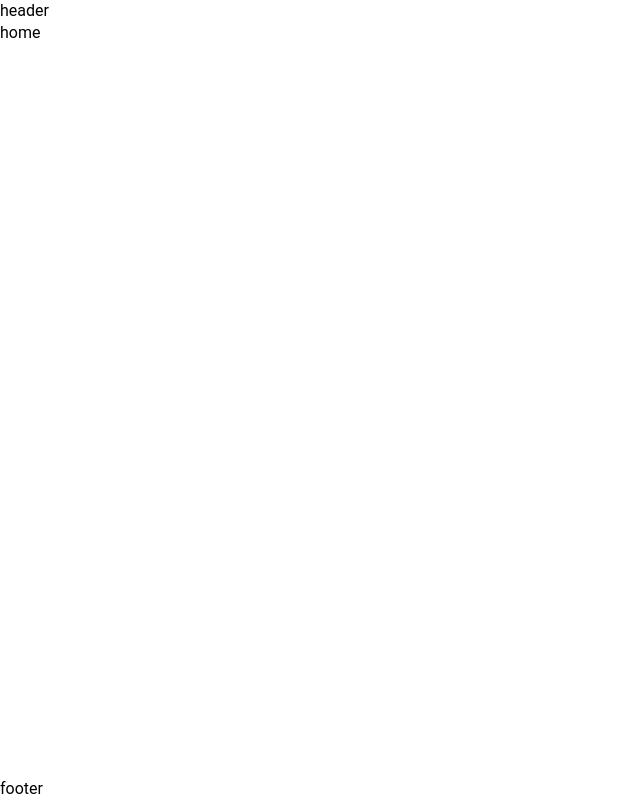
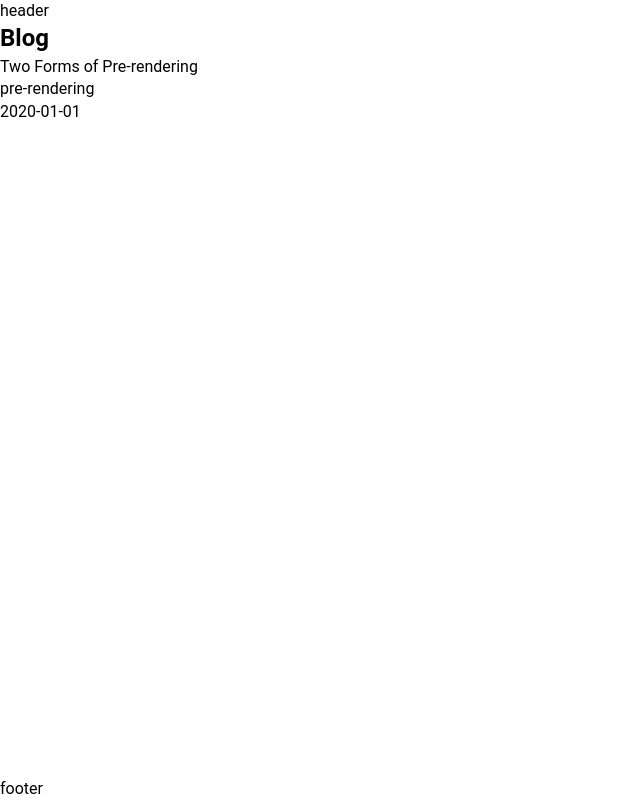
Before and after one commit to Ofadiman/ofablog, a Next.js app: page / in a window 1280 px wide. Shown: the whole page, without its empty margins (0-640 px from the left). Built offline with nearby package versions, Linux system fonts and the light colour scheme.

Commit message:
feat: add posts fetching from file system

```diff
--- /dev/null
+++ b/const/directories.const.ts
@@ -0,0 +1,3 @@
+import path from 'path'
+
+export const POSTS_DIRECTORY = path.join(process.cwd(), 'content/posts')
--- /dev/null
+++ b/const/regularExpressions.const.ts
@@ -0,0 +1 @@
+export const MARKDOWN_FILE_REGEX = /\.md$/u
--- /dev/null
+++ b/content/posts/pre-rendering.md
@@ -0,0 +1,11 @@
+---
+title: 'Two Forms of Pre-rendering'
+date: '2020-01-01'
+---
+
+Next.js has two forms of pre-rendering: **Static Generation** and **Server-side Rendering**. The difference is in **when** it generates the HTML for a page.
+
+- **Static Generation** is the pre-rendering method that generates the HTML at **build time**. The pre-rendered HTML is then _reused_ on each request.
+- **Server-side Rendering** is the pre-rendering method that generates the HTML on **each request**.
+
+Importantly, Next.js lets you **choose** which pre-rendering form to use for each page. You can create a "hybrid" Next.js app by using Static Generation for most pages and using Server-side Rendering for others.
--- /dev/null
+++ b/lib/posts.ts
@@ -0,0 +1,38 @@
+import { readdirSync, readFileSync } from 'fs'
+import matter from 'gray-matter'
+import path from 'path'
+
+import { POSTS_DIRECTORY } from '../const/directories.const'
+import { MARKDOWN_FILE_REGEX } from '../const/regularExpressions.const'
+
+type FrontmatterContent = {
+  date: string
+  title: string
+}
+
+export type PostData = FrontmatterContent & { id: string }
+
+export const getSortedPostsData = (): PostData[] => {
+  const fileNames = readdirSync(POSTS_DIRECTORY)
+  const allPostsData = fileNames.map((fileName) => {
+    const id = fileName.replace(MARKDOWN_FILE_REGEX, '')
+
+    const fullPath = path.join(POSTS_DIRECTORY, fileName)
+    const fileContents = readFileSync(fullPath, 'utf8')
+
+    const postMetadata = matter(fileContents)
+
+    return {
+      id,
+      ...postMetadata.data
+    } as PostData
+  })
+
+  return allPostsData.sort((a, b) => {
+    if (a.date < b.date) {
+      return 1
+    }
+
+    return -1
+  })
+}
--- a/package.json
+++ b/package.json
@@ -20,6 +20,9 @@
     "syncpack-format": "syncpack format"
   },
   "dependencies": {
+    "@mdx-js/loader": "^1.6.22",
+    "@next/mdx": "^10.0.5",
+    "gray-matter": "^4.0.2",
     "next": "10.0.5",
     "react": "17.0.1",
     "react-dom": "17.0.1",
@@ -29,7 +32,7 @@
     "@babel/core": "^7.12.10",
     "@commitlint/cli": "11.0.0",
     "@commitlint/config-conventional": "11.0.0",
-    "@ofadiman/eslint-config-base": "^0.1.5",
+    "@ofadiman/eslint-config-base": "^0.1.6",
     "@ofadiman/eslint-config-react": "0.1.2",
     "@ofadiman/plop": "0.1.8",
     "@prettier/plugin-xml": "0.12.0",
--- a/pages/index.tsx
+++ b/pages/index.tsx
@@ -1,9 +1,21 @@
+import { GetStaticProps } from 'next'
 import Head from 'next/head'
 import React, { ReactNode } from 'react'
 
 import { Home } from '../components/templates/Home/Home'
+import { getSortedPostsData, PostData } from '../lib/posts'
 
-export default function HomePage(): ReactNode {
+export const getStaticProps: GetStaticProps = async () => {
+  const allPostsData = getSortedPostsData()
+
+  return {
+    props: {
+      allPostsData
+    }
+  }
+}
+
+export default function HomePage({ allPostsData }: { allPostsData: PostData[] }): ReactNode {
   return (
     <>
       <Head>
@@ -11,7 +23,20 @@ export default function HomePage(): ReactNode {
         <link href={'/favicon.ico'} rel={'icon'} />
       </Head>
       <Home Footer={() => <footer>{'footer'}</footer>} Header={() => <header>{'header'}</header>}>
-        <div>{'home'}</div>
+        <section>
+          <h2>{'Blog'}</h2>
+          <ul>
+            {allPostsData.map(({ id, date, title }) => (
+              <li key={id}>
+                {title}
+                <br />
+                {id}
+                <br />
+                {date}
+              </li>
+            ))}
+          </ul>
+        </section>
       </Home>
     </>
   )
```
Also changed, not shown: 1 other file (tests, documents, lock files or other folders).
